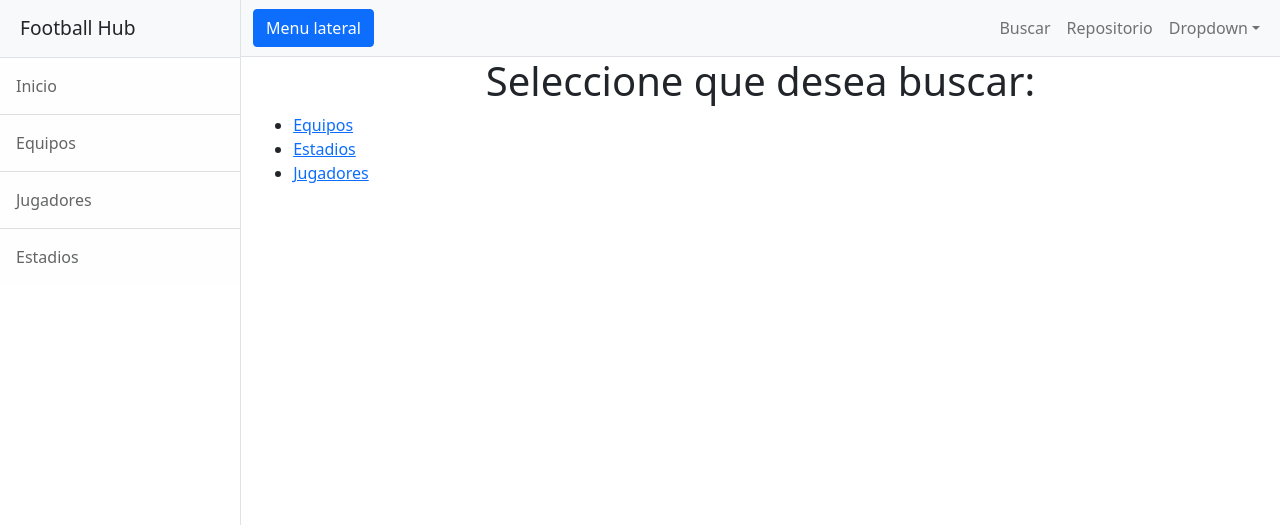
After one commit to Ignacio-Humphreys/Entrega-Final-Humphreys, a Django app: page /App_fbhub/Buscar/ in a window 1280 px wide. The commit adds this page. Shown: the top 525 px of the page. Run offline with Django 4.2, Linux system fonts and the light colour scheme; some libraries are stand-ins or nearby versions.

Commit message:
Corrección del Readme.md e inicio de búsqueda en BD

```diff
--- /dev/null
+++ b/App_fbhub/templates/buscar.html
@@ -0,0 +1,14 @@
+{% extends "padre.html" %}
+
+{% load static %}
+
+{% block changed_content  %}
+
+<h1 style="display: flex; justify-content: center;"> Seleccione que desea buscar: </h1>
+<ul>
+    <li style="margin-left: 2%;"><a href="{% url 'BuscarEquipo' %}">Equipos</a></li>
+    <li style="margin-left: 2%;"><a href="{% url 'BuscarEstadio' %}">Estadios</a></li>
+    <li style="margin-left: 2%;"><a href="{% url 'BuscarJugador' %}">Jugadores</a></li>
+</ul>
+
+{% endblock %}
--- a/App_fbhub/templates/inicio.html
+++ b/App_fbhub/templates/inicio.html
@@ -4,7 +4,7 @@
 
 {% block changed_content  %}
 
-<h1> Vista Inicial </h1>
-<p> Vista heredada del template padre </p>
+<h1 style="display: flex; justify-content: center;"> Vista Inicial </h1>
+<p style="margin-left: 2%;"> Vista heredada del template padre </p>
 
 {% endblock %}
--- a/App_fbhub/templates/padre.html
+++ b/App_fbhub/templates/padre.html
@@ -33,8 +33,8 @@
                         <button class="navbar-toggler" type="button" data-bs-toggle="collapse" data-bs-target="#navbarSupportedContent" aria-controls="navbarSupportedContent" aria-expanded="false" aria-label="Toggle navigation"><span class="navbar-toggler-icon"></span></button>
                         <div class="collapse navbar-collapse" id="navbarSupportedContent">
                             <ul class="navbar-nav ms-auto mt-2 mt-lg-0">
-                                <li class="nav-item active"><a class="nav-link" href="{% url 'Inicio' %}">Inicio</a></li>
-                                <li class="nav-item"><a class="nav-link" href="https://github.com/Ignacio-Humphreys/Tercera-Pre-Entrega-Humphreys">Repositorio</a></li>
+                                <li class="nav-item active"><a class="nav-link" href="{% url 'Buscar' %}">Buscar</a></li>
+                                <li class="nav-item"><a class="nav-link" href="https://github.com/Ignacio-Humphreys/Tercera-Pre-Entrega-Humphreys" target="_blank">Repositorio</a></li>
                                 <li class="nav-item dropdown">
                                     <a class="nav-link dropdown-toggle" id="navbarDropdown" href="#" role="button" data-bs-toggle="dropdown" aria-haspopup="true" aria-expanded="false">Dropdown</a>
                                     <div class="dropdown-menu dropdown-menu-end" aria-labelledby="navbarDropdown">
--- a/App_fbhub/urls.py
+++ b/App_fbhub/urls.py
@@ -11,5 +11,9 @@ urlpatterns = [
     path("nuevoEquipo/", views.nuevoEquipo, name="NuevoEquipo"),
     path("nuevoEstadio/", views.nuevoEstadio, name="NuevoEstadio"),
     path("nuevoJugador/", views.nuevoJugador, name="NuevoJugador"),
+    path("Buscar/", views.buscarItem, name="Buscar"),
+    path("buscarEquipo/", views.buscarEquipo, name="BuscarEquipo"),
+    path("buscarEstadio/", views.buscarEstadio, name="BuscarEstadio"),
+    path("buscarJugador/", views.buscarJugador, name="BuscarJugador"),
     path("Dummy/", views.dummyPage, name="Dummy"),
 ]
--- a/App_fbhub/views.py
+++ b/App_fbhub/views.py
@@ -4,17 +4,24 @@ from App_fbhub.models import *
 from App_fbhub.forms import *
 
 # Create your views here.
+#Renderizados básicos de páginas
 def inicio(request):
     return render(request, "../templates/inicio.html")
 
 def equipos(request):
-    return render(request, "../templates/equipos.html")
+    equipos = Equipo.objects.all()
+    context = {"equipos":equipos}
+    return render(request, "../templates/equipos.html", context)
 
 def estadios(request):
-    return render(request, "../templates/estadios.html")
+    estadios = Estadio.objects.all()
+    context = {"estadios":estadios}
+    return render(request, "../templates/estadios.html", context)
 
 def jugadores(request):
-    return render(request, "../templates/jugadores.html")
+    jugadores = Jugador.objects.all()
+    context = {"jugadores":jugadores}
+    return render(request, "../templates/jugadores.html", context)
 
 def dummyPage(request):
     return render(request, "../templates/dummy.html")
@@ -22,6 +29,11 @@ def dummyPage(request):
 def agregarItem(request):
     return render(request, "../templates/agregar.html")
 
+def buscarItem(request):
+    return render(request, "../templates/buscar.html")
+
+
+#Formularios de creación de objetos
 def nuevoJugador(request):
     if request.method == "POST":
         crear_jugador = FormularioJugador(request.POST)
@@ -69,3 +81,13 @@ def nuevoEstadio(request):
         crear_estadio = FormularioEstadio()
 
     return render(request, "../templates/nuevoEstadio.html", {"crear_estadio":crear_estadio})
+
+#Búsqueda en la base de datos
+def buscarEquipo(request):
+    return render(request, "../templates/buscarEquipo.html")
+
+def buscarJugador(request):
+    return render(request, "../templates/buscarJugador.html")
+
+def buscarEstadio(request):
+    return render(request, "../templates/buscarEstadio.html")
```
Also changed, not shown: App_fbhub/templates/agregar.html (+4 -4 lines), App_fbhub/templates/buscarEquipo.html (added, +12 -0 lines), App_fbhub/templates/buscarEstadio.html (added, +12 -0 lines), App_fbhub/templates/buscarJugador.html (added, +12 -0 lines), App_fbhub/templates/equipos.html (+6 -2 lines), App_fbhub/templates/estadios.html (+6 -2 lines), App_fbhub/templates/jugadores.html (+6 -2 lines), README.md.
